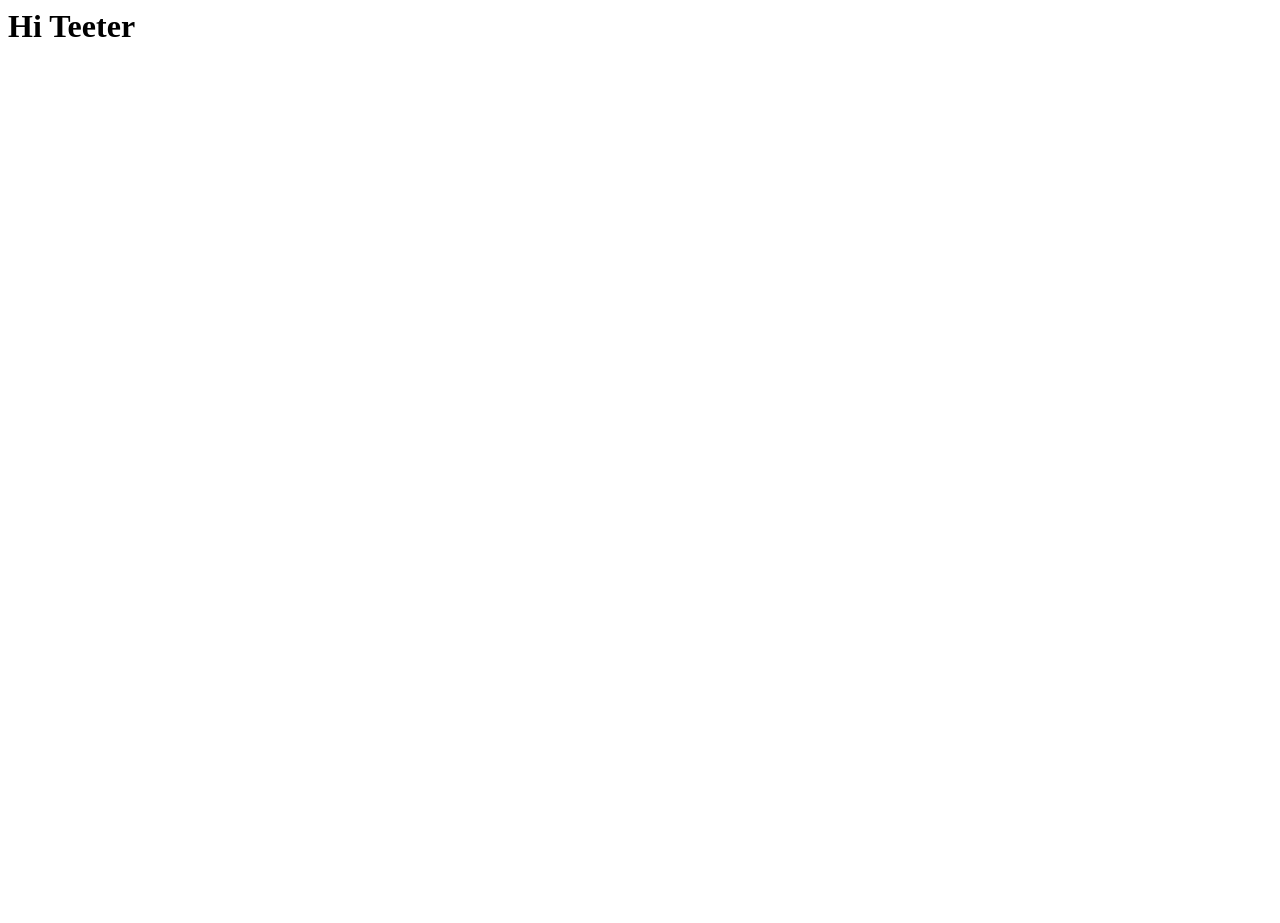
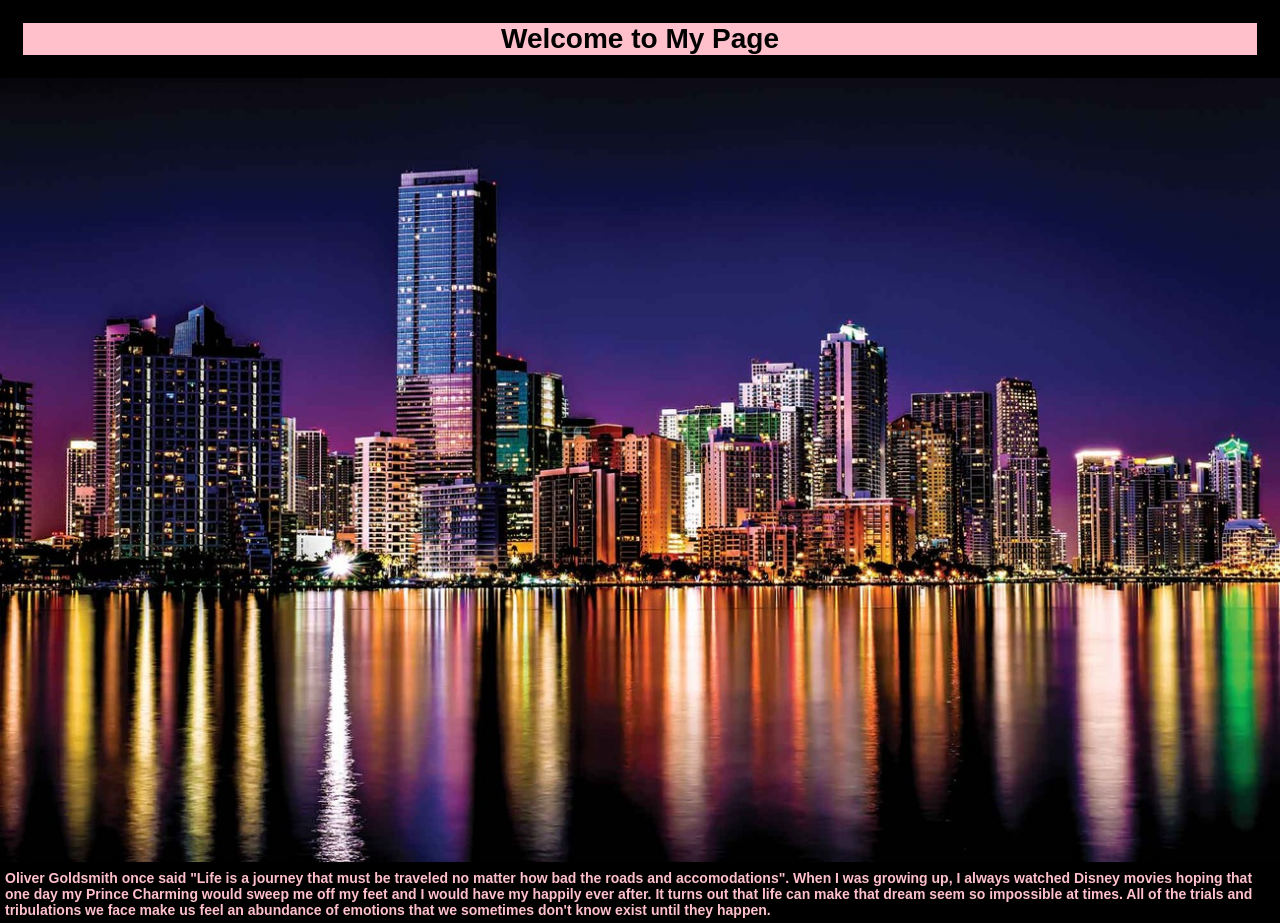
Before and after one commit to jburse87/jburse87.github.io, a plain HTML site: page index.html in a window 1280 px wide. Before the commit the page ends 800 px from the top, so only its background shows below. Drawn offline with Linux system fonts and the light colour scheme.

Commit message:
Add files via upload

```diff
--- a/index.html
+++ b/index.html
@@ -1 +1,16 @@
-<h1> Hi Teeter <h1>
+<!DOCTYPE html>
+<head>
+	<title>Life Changes</title>
+	<link href="style.css" rel="stylesheet">
+</head>
+<body>
+<header>
+<div>
+
+</div>
+
+		<h1>Welcome to My Page</h1>
+		<img class="banner" src="Website photos/ny skyline.jpg" alt="banner">
+		<p>Oliver Goldsmith once said "Life is a journey that must be traveled no matter how bad the roads and accomodations". When I was growing up, I always watched Disney movies hoping that one day my Prince Charming would sweep me off my feet and I would have my happily ever after. It turns out that life can make that dream seem so impossible at times. All of the trials and tribulations we face make us feel an abundance of emotions that we sometimes don't know exist until they happen. </p>
+	</main>
+</body>
--- /dev/null
+++ b/style.css
@@ -0,0 +1,32 @@
+
+body {
+  margin: 0;
+  padding: 0;
+  font-family: Bahnschrift, arial, serif;
+  font-size: 14px;
+  font-weight: 600;
+  font-style: serif;
+  color: pink;
+  background-color: black;
+}
+main {
+	padding: 1em;
+}
+
+h1{
+	background-color:pink;
+	border: solid;
+	color:black;
+	margin: 20px;
+	text-align: center;
+
+}
+p {
+	text-align: left;
+	margin: 5px;
+}
+
+.banner {
+	width: 100%;
+	height: 75%;
+}
```
Also changed, not shown: Website photos/ny skyline.jpg (added), 1 other file.
